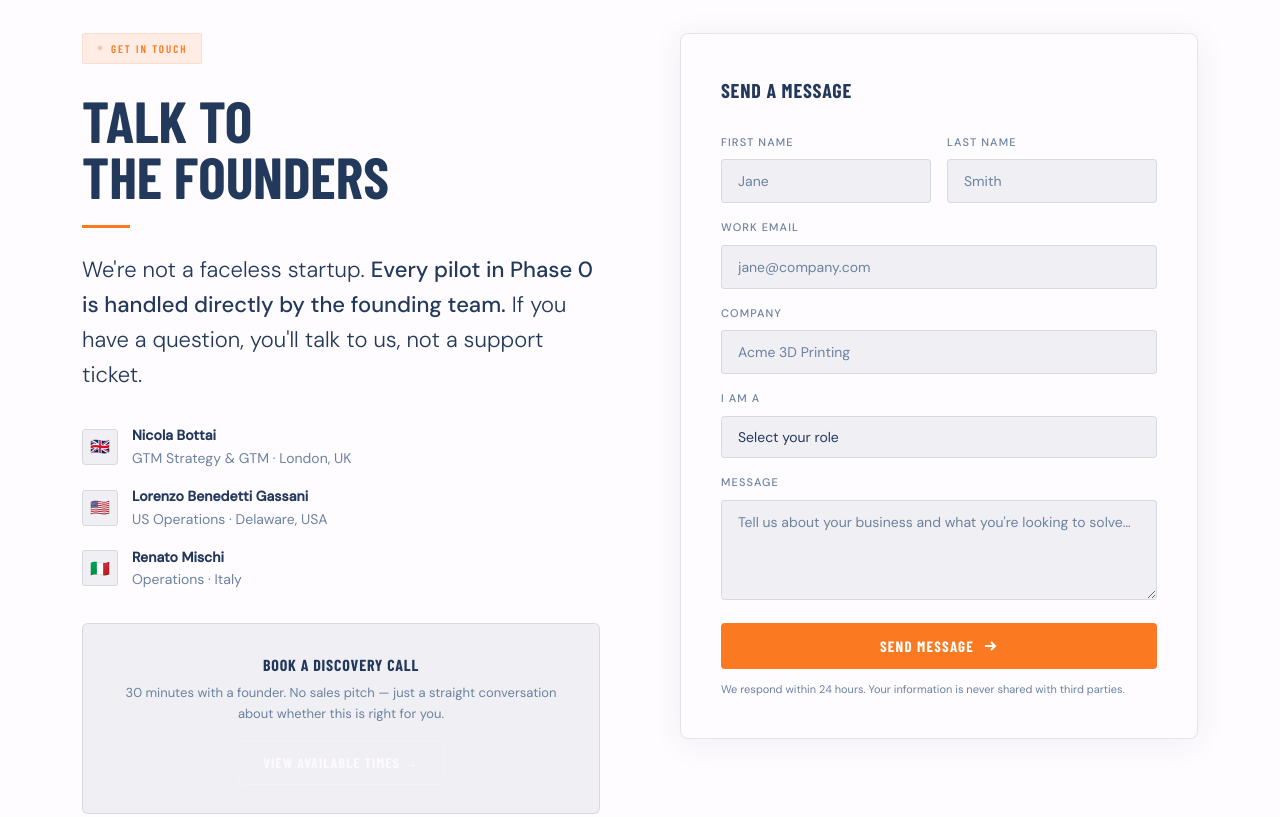
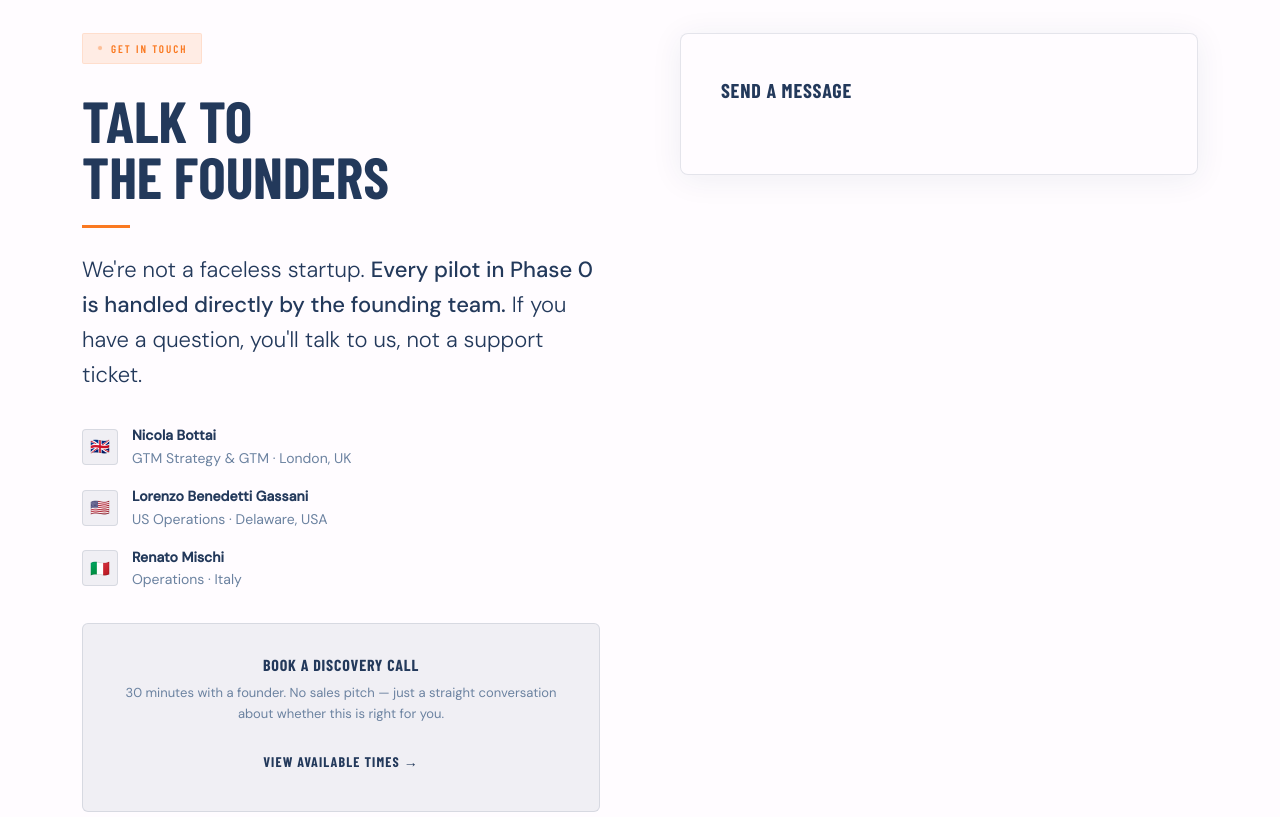
Before and after one commit to LorenzotheAmusinguy/onchainmake-landing, a plain HTML site: page index.html in a window 1280 px wide. Shown: the part 4420-5237 px from the top of the page. Drawn offline with nearby package versions, Linux system fonts and the light colour scheme; a script that the page names is missing; a web font is replaced by a local one.

Commit message:
New index page 05/07/2026
form and link to calendar for meeting booking corrected

```diff
--- a/index.html
+++ b/index.html
@@ -320,7 +320,7 @@
           <strong>Book a Discovery Call</strong>
           <p>30 minutes with a founder. No sales pitch — just a straight conversation about whether this is right for you.</p>
           <!-- Replace href with your Calendly link -->
-          <a href="https://calendly.com/YOUR_LINK" class="btn btn-outline" target="_blank">
+          <a href="https://meetings-eu1.hubspot.com/nick-bottai" class="btn btn-outline-calendar" target="_blank">
             View Available Times →
           </a>
         </div>
@@ -328,47 +328,8 @@
       <div class="contact-form">
         <div class="form-title">Send a Message</div>
         <!-- Replace action with HubSpot form embed or your endpoint -->
-        <form id="contact-form" onsubmit="handleSubmit(event)">
-          <div class="form-row">
-            <div class="form-group">
-              <label for="fname">First Name</label>
-              <input type="text" id="fname" name="firstname" placeholder="Jane" required />
-            </div>
-            <div class="form-group">
-              <label for="lname">Last Name</label>
-              <input type="text" id="lname" name="lastname" placeholder="Smith" required />
-            </div>
-          </div>
-          <div class="form-group">
-            <label for="email">Work Email</label>
-            <input type="email" id="email" name="email" placeholder="jane@company.com" required />
-          </div>
-          <div class="form-group">
-            <label for="company">Company</label>
-            <input type="text" id="company" name="company" placeholder="Acme 3D Printing" required />
-          </div>
-          <div class="form-group">
-            <label for="role">I am a</label>
-            <select id="role" name="role" required>
-              <option value="" disabled selected>Select your role</option>
-              <option value="maker">Manufacturer / Maker</option>
-              <option value="buyer">Buyer / OEM / Procurement</option>
-              <option value="investor">Investor</option>
-              <option value="other">Other</option>
-            </select>
-          </div>
-          <div class="form-group">
-            <label for="message">Message</label>
-            <textarea id="message" name="message" placeholder="Tell us about your business and what you're looking to solve…"></textarea>
-          </div>
-          <div class="form-submit">
-            <button type="submit" class="btn btn-primary btn-large" style="width:100%; justify-content:center;">
-              Send Message
-              <svg viewBox="0 0 16 16" fill="none" stroke="currentColor" stroke-width="2"><path d="M3 8h10M9 4l4 4-4 4"/></svg>
-            </button>
-            <p class="form-disclaimer">We respond within 24 hours. Your information is never shared with third parties.</p>
-          </div>
-        </form>
+        <script src="https://js-eu1.hsforms.net/forms/embed/148421521.js" defer></script>
+        <div class="hs-form-frame" data-region="eu1" data-form-id="f0bc380b-fbc2-4784-8862-aa7d5d0c1419" data-portal-id="148421521"></div>
       </div>
     </div>
   </div>
```
